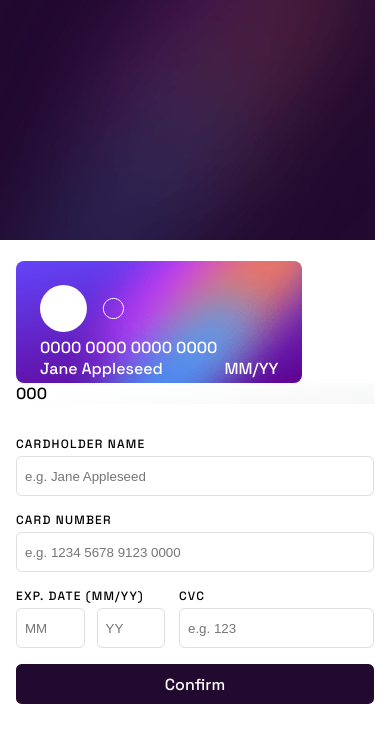
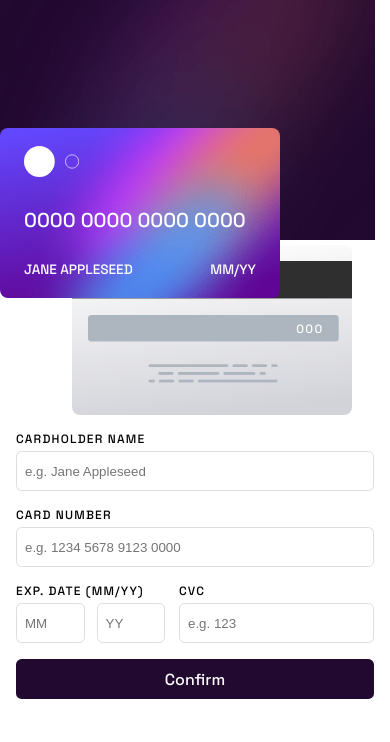
Before and after one commit to FabKaiz/interactive-card-details-react, a React (Create React App) app: page / in a window 390 px wide. Shown: the top 742 px of the page. Built offline with nearby package versions, Linux system fonts and the light colour scheme.

Commit message:
cards css for mobile

```diff
--- a/src/components/Card/Card.scss
+++ b/src/components/Card/Card.scss
@@ -1,26 +1,61 @@
 $white: hsl(0, 0%, 100%);
 
 .cards__container {
-  padding: 1rem;
+  // padding: 1rem;
+}
+
+.card__front,
+.card__back {
+  background-size: cover;
+  background-position: center;
+  background-repeat: no-repeat;
+  height: 170px;
+  width: 280px;
+  border-radius: 0.5rem;
 }
 
 .card__front {
   background-image: url('../../assets/bg-card-front.png');
-  background-size: cover;
-  background-position: center;
-  background-repeat: no-repeat;
-  height: 100%;
-  width: 80%;
-  border-radius: 0.5rem;
-  padding: 1.5rem 1.5rem 0.25rem;
+  padding: 1rem 1.5rem 0.25rem;
   color: $white;
+
+  position: absolute;
+  z-index: 2;
+  top: 8rem;
+
+  display: flex;
+  flex-direction: column;
+  justify-content: space-between;
+  font-size: 1.25rem;
+
+  img {
+    width: 55px;
+    height: 35px;
+    object-fit: contain;
+  }
 
   .card__bottom {
     display: flex;
     justify-content: space-between;
+    margin-bottom: 1rem;
+    font-size: 0.85rem;
+    text-transform: uppercase;
   }
 }
 
 .card__back {
   background-image: url('../../assets/bg-card-back.png');
+  position: relative;
+  margin-left: 4.5rem;
+
+  p {
+    position: absolute;
+    top: 49.5%;
+    left: 85%;
+    transform: translate(-50%, -50%);
+    font-size: 0.75rem;
+    text-transform: uppercase;
+    letter-spacing: 1.5px;
+    color: $white;
+  }
 }
```
